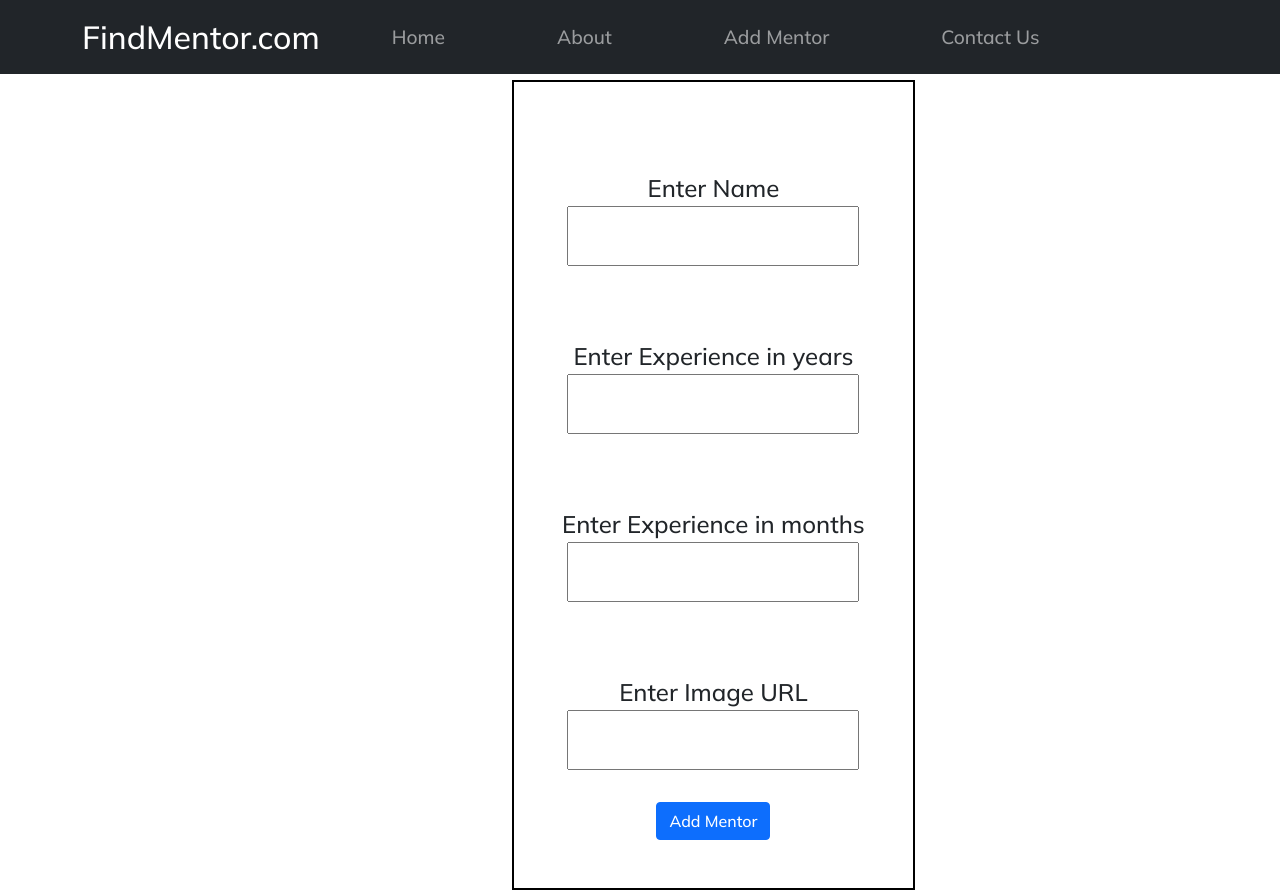
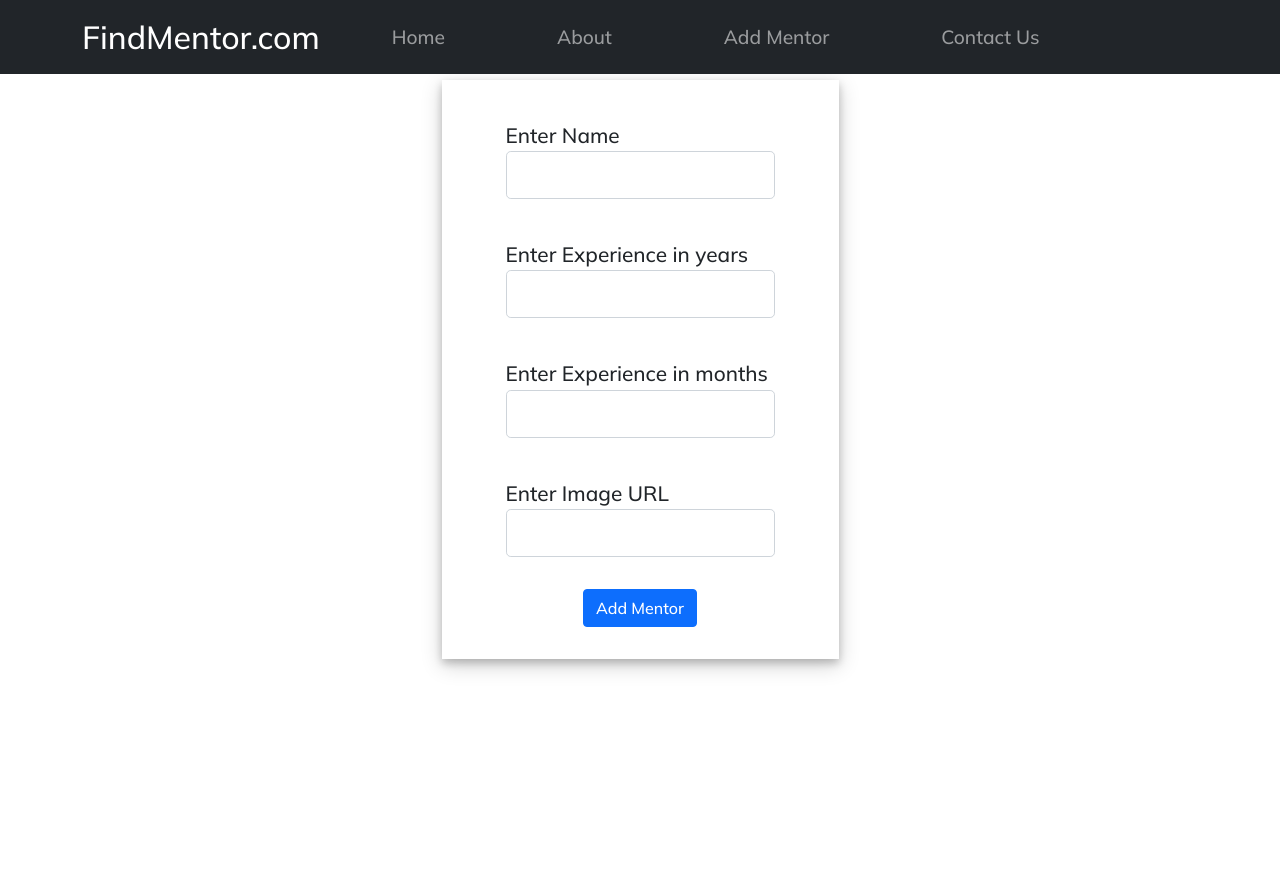
Before and after one commit to anurickster/mentor-search, a React (Create React App) app: page /addmentor in a window 1280 px wide. After the commit the page ends 800 px from the top, so only its background shows below. Built offline with nearby package versions, Linux system fonts and the light colour scheme.

Commit message:
structured the code reduced some intances

```diff
--- a/db.json
+++ b/db.json
@@ -6,10 +6,7 @@
       "mentorName": "Puneet Vashist",
       "yearExperience": 3,
       "monthExperience": 6,
-      "mentorSkills": [
-        "Python",
-        "C"
-      ]
+      "mentorSkills": ["Python", "C"]
     },
     {
       "id": 2,
@@ -17,11 +14,7 @@
       "mentorName": "Akshay Mittal",
       "yearExperience": 5,
       "monthExperience": 3,
-      "mentorSkills": [
-        "C++",
-        "C#",
-        "Ruby"
-      ]
+      "mentorSkills": ["C++", "C#", "Ruby"]
     },
     {
       "id": 3,
@@ -29,11 +22,7 @@
       "mentorName": "Manju Yadav",
       "yearExperience": 0,
       "monthExperience": 8,
-      "mentorSkills": [
-        "Kotlin",
-        "Java",
-        "Python"
-      ]
+      "mentorSkills": ["Kotlin", "Java", "Python"]
     },
     {
       "id": 4,
@@ -41,11 +30,7 @@
       "mentorName": "Ananya Anandita",
       "yearExperience": 1,
       "monthExperience": 4,
-      "mentorSkills": [
-        "AWS",
-        "Google Cloud",
-        "Go Lang"
-      ]
+      "mentorSkills": ["AWS", "Google Cloud", "Go Lang"]
     },
     {
       "id": 5,
@@ -53,13 +38,7 @@
       "mentorName": "Mohit Ajay Gandhewar",
       "yearExperience": 0,
       "monthExperience": 0,
-      "mentorSkills": [
-        "React.js",
-        "Node.js",
-        "HTML",
-        "CSS",
-        "Java Script"
-      ]
+      "mentorSkills": ["React.js", "Node.js", "HTML", "CSS", "Java Script"]
     },
     {
       "id": 6,
@@ -67,13 +46,7 @@
       "mentorName": "Dipanshu Partap Singh",
       "yearExperience": 0,
       "monthExperience": 7,
-      "mentorSkills": [
-        "React.js",
-        "Node.js",
-        "HTML",
-        "CSS",
-        "Java Script"
-      ]
+      "mentorSkills": ["React.js", "Node.js", "HTML", "CSS", "Java Script"]
     },
     {
       "id": 7,
@@ -81,10 +54,7 @@
       "mentorName": "Puneet Vashist",
       "yearExperience": 3,
       "monthExperience": 6,
-      "mentorSkills": [
-        "Python",
-        "C"
-      ]
+      "mentorSkills": ["Python", "C"]
     },
     {
       "id": 8,
@@ -92,11 +62,7 @@
       "mentorName": "Akshay Mittal",
       "yearExperience": 5,
       "monthExperience": 3,
-      "mentorSkills": [
-        "C++",
-        "C#",
-        "Ruby"
-      ]
+      "mentorSkills": ["C++", "C#", "Ruby"]
     },
     {
       "id": 9,
@@ -104,11 +70,7 @@
       "mentorName": "Manju Yadav",
       "yearExperience": 0,
       "monthExperience": 8,
-      "mentorSkills": [
-        "Kotlin",
-        "Java",
-        "Python"
-      ]
+      "mentorSkills": ["Kotlin", "Java", "Python"]
     },
     {
       "id": 10,
@@ -116,11 +78,7 @@
       "mentorName": "Ananya Anandita",
       "yearExperience": 1,
       "monthExperience": 4,
-      "mentorSkills": [
-        "AWS",
-        "Google Cloud",
-        "Go Lang"
-      ]
+      "mentorSkills": ["AWS", "Google Cloud", "Go Lang"]
     },
     {
       "id": 11,
@@ -128,13 +86,7 @@
       "mentorName": "Mohit Ajay Gandhewar",
       "yearExperience": 0,
       "monthExperience": 0,
-      "mentorSkills": [
-        "React.js",
-        "Node.js",
-        "HTML",
-        "CSS",
-        "Java Script"
-      ]
+      "mentorSkills": ["React.js", "Node.js", "HTML", "CSS", "Java Script"]
     },
     {
       "id": 12,
@@ -142,57 +94,7 @@
       "mentorName": "Dipanshu Partap Singh",
       "yearExperience": 0,
       "monthExperience": 7,
-      "mentorSkills": [
-        "React.js",
-        "Node.js",
-        "HTML",
-        "CSS",
-        "Java Script"
-      ]
-    },
-    {
-      "mentorName": "Anurag Singh Rajpoot",
-      "yearExperience": 3,
-      "monthExperience": 9,
-      "imgUrl": "https://miro.medium.com/max/895/0*l0QEGkMny8Ifq5pQ.png",
-      "mentorSkills": [
-        "React",
-        "Node"
-      ],
-      "id": 13
-    },
-    {
-      "mentorName": "Upendhar Test with Redux",
-      "yearExperience": 3,
-      "monthExperience": 3,
-      "imgUrl": "https://miro.medium.com/max/895/0*l0QEGkMny8Ifq5pQ.png",
-      "mentorSkills": [
-        "React",
-        "Node"
-      ],
-      "id": 14
-    },
-    {
-      "mentorName": "addwdm",
-      "yearExperience": 4,
-      "monthExperience": 3,
-      "imgUrl": "https://miro.medium.com/max/895/0*l0QEGkMny8Ifq5pQ.png",
-      "mentorSkills": [
-        "React",
-        "Node"
-      ],
-      "id": 15
-    },
-    {
-      "mentorName": "Deepak partap singh",
-      "yearExperience": 3,
-      "monthExperience": 2,
-      "imgUrl": "https://miro.medium.com/max/895/0*l0QEGkMny8Ifq5pQ.png",
-      "mentorSkills": [
-        "React",
-        "Node"
-      ],
-      "id": 16
+      "mentorSkills": ["React.js", "Node.js", "HTML", "CSS", "Java Script"]
     }
   ],
   "user": [
--- a/src/App.css
+++ b/src/App.css
@@ -6,3 +6,15 @@
   box-sizing: border-box;
   font-family: 'Mulish', sans-serif;
 }
+
+label {
+  font-size: 1.3rem;
+  font-weight: 400;
+  padding-top: 40px;
+}
+
+.form-main {
+  display: flex;
+  align-items: center;
+  justify-content: center;
+}
--- a/src/Components/Addmentor/Addmentor.js
+++ b/src/Components/Addmentor/Addmentor.js
@@ -18,14 +18,17 @@ const Addmentor = () => {
   return (
     <>
       <Navigationbar />
-      <form className='form-container' action='/homepage'>
+      <div className='form-main'>
+        <form className='form-container'>
           <label htmlFor='mentorName' name='mentorName'>
             Enter Name
           </label>
           <input
             id='mName'
             type='text'
+            className='form-control form-control-lg'
             onChange={(e) => setMentorName(e.target.value)}
+            required
           />
           <label htmlFor='mentorName' name='mentorName'>
             Enter Experience in years
@@ -33,22 +36,28 @@ const Addmentor = () => {
           <input
             id='mYrExp'
             type='number'
+            className='form-control form-control-lg'
             onChange={(e) => setYearExperience(Number(e.target.value))}
+            required
           />
           <label htmlFor='mentorName' name='mentorName'>
             Enter Experience in months
           </label>
           <input
             id='mMnExp'
+            className='form-control form-control-lg'
             type='number'
             onChange={(e) => setMonthExperience(Number(e.target.value))}
+            required
           />
           <label htmlFor='imageUrl'>Enter Image URL</label>
           <input
             id='mImgUrl'
             type='text'
+            className='form-control form-control-lg'
             // onChange={(e) => setMImgUrl(e.target.value)}
           />
+          <center>
             <button
               onClick={() =>
                 dispatch(
@@ -65,7 +74,9 @@ const Addmentor = () => {
             >
               Add Mentor
             </button>
+          </center>
         </form>
+      </div>
     </>
   );
 };
--- a/src/Components/Addmentor/module.Addmentor.css
+++ b/src/Components/Addmentor/module.Addmentor.css
@@ -1,15 +1,9 @@
 .form-container {
-  display: flex;
-  flex-direction: column;
-  align-items: center;
-  justify-content: center;
-  border: solid black 2px;
+  box-shadow: 0 4px 8px 0 rgba(0, 0, 0, 0.2), 0 6px 20px 0 rgba(0, 0, 0, 0.19);
   width: fit-content;
-  margin-left: 40vw;
-  padding: 3rem;
+  padding: 0 4rem 2rem 4rem;
 }
 
-.form-container > input {
-  margin-bottom: 2rem;
-  padding: 1rem 3rem 1rem 3rem;
+.form-container > center > button {
+  margin: 2rem 0 0 0;
 }
--- a/src/Components/Loginpage/module.Login.css
+++ b/src/Components/Loginpage/module.Login.css
@@ -1,17 +1,5 @@
-label {
-  font-size: x-large;
-  font-weight: 400;
-  padding-top: 40px;
-}
-
 .required {
   color: red;
-}
-
-.form-main {
-  display: flex;
-  align-items: center;
-  justify-content: center;
 }
 
 .auth-form {
--- a/src/store/post-reducer.js
+++ b/src/store/post-reducer.js
@@ -45,7 +45,6 @@ export const fetchPosts = () => {
 
 export const deletePost = (id) => {
   // http communication
-  console.log(id);
   return (dispatch) => {
     fetch(baseUrl + id, {
       method: 'DELETE',
```
Lines whose indentation alone changed are shown as unchanged.
